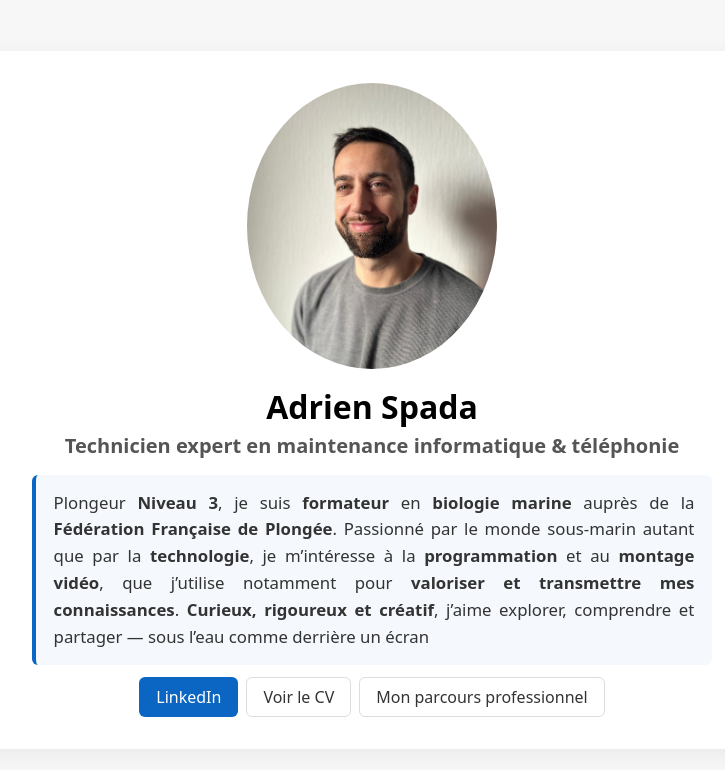
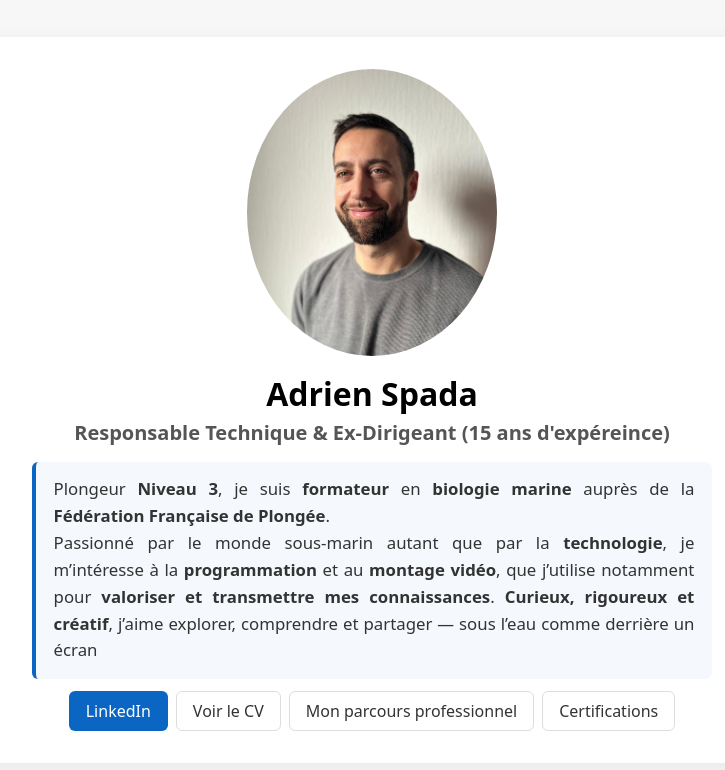
Before and after one commit to adrispada/onlinecv, a plain HTML site: page index.html in a window 1280 px wide. Both pictures are taken after a click on the button "Centres d'intérêts". Shown: the whole page, without its empty margins (268-993 px from the left). Drawn offline with Linux system fonts and the light colour scheme.

Commit message:
Add files via upload

```diff
--- a/index.html
+++ b/index.html
@@ -9,34 +9,21 @@
     <div class="container">
       <img class="avatar" src="adrien_spada.png" alt="Adrien Spada" />
       <h1>Adrien Spada</h1>
-      <h2>Technicien expert en maintenance informatique & téléphonie</h2>
-      <p class="bio">Créateur et dirigeant de I'entreprise SITUX pendant 14 ans, j'ai assuré son développement, de la gestion technique à la stratégie commerciale, en passant par le management de tous les employés. Je suis aujourd'hui à la recherche d'un poste de technicien informatique.</p>
+      <h2>Responsable Technique & Ex-Dirigeant (15 ans d'expéreince)</h2>
+      <p class="bio" aria-live="polite">Passionné d'informatique depuis l'âge de 9 ans, j'ai transformé cette
+vocation en une réussite entrepreneuriale concrète : la création, le
+développement (470 k€ de CA, 5 salariés) et la cession réussie de mon
+entreprise de services numériques.<br> <br>Expert polyvalent (systèmes Linux,
+réseaux, hardware), je souhaite aujourd'hui mettre mon leadership et
+mon sens du résultat au service d'un nouveau défi collectif.
+</p>
       <div class="actions">
         <a class="btn linkedin" href="https://www.linkedin.com/in/adrienspada" target="_blank" rel="noopener noreferrer">LinkedIn</a>
         <a class="btn secondary" href="CV_Adrien_Spada.pdf" target="_blank" rel="noopener noreferrer">Voir le CV</a>
         <a class="btn secondary" id="toggleBio" href="#" role="button">Centres d'intérêts</a>
+        <a class="btn secondary" href="https://www.coursera.org/account/accomplishments/professional-cert/OIUOBPLSZBON" target="_blank" rel="noopener noreferrer">Certifications</a>
       </div>
     </div>
-    <script>
-      (function(){
-        const bioEl = document.querySelector('.bio');
-        const btn = document.getElementById('toggleBio');
-        if (!bioEl || !btn) return;
-        const original = bioEl.innerHTML.trim();
-        const interests = `Plongeur <strong>Niveau 3</strong>, je suis <strong>formateur</strong> en <strong>biologie marine</strong> auprès de la <strong>Fédération Française de Plongée</strong>. Passionné par le monde sous-marin autant que par la <strong>technologie</strong>, je m’intéresse à la <strong>programmation</strong> et au <strong>montage vidéo</strong>, que j’utilise notamment pour <strong>valoriser et transmettre mes connaissances</strong>. <strong>Curieux, rigoureux et créatif</strong>, j’aime explorer, comprendre et partager — sous l’eau comme derrière un écran`;
-        btn.addEventListener('click', function(e){
-          e.preventDefault();
-          if (btn.dataset.state === 'interests') {
-            bioEl.innerHTML = original;
-            btn.textContent = "Centres d'intérêts";
-            btn.dataset.state = '';
-          } else {
-            bioEl.innerHTML = interests;
-            btn.textContent = "Mon parcours professionnel";
-            btn.dataset.state = 'interests';
-          }
-        });
-      })();
-    </script>
+    <script src="script.js"></script>
   </body>
 </html>
--- /dev/null
+++ b/script.js
@@ -0,0 +1,19 @@
+(function () {
+  const bioEl = document.querySelector('.bio');
+  const btn = document.getElementById('toggleBio');
+  if (!bioEl || !btn) return;
+  const original = bioEl.innerHTML.trim();
+  const interests = `Plongeur <strong>Niveau 3</strong>, je suis <strong>formateur</strong> en <strong>biologie marine</strong> auprès de la <strong>Fédération Française de Plongée</strong>.<br> Passionné par le monde sous-marin autant que par la <strong>technologie</strong>, je m’intéresse à la <strong>programmation</strong> et au <strong>montage vidéo</strong>, que j’utilise notamment pour <strong>valoriser et transmettre mes connaissances</strong>. <strong>Curieux, rigoureux et créatif</strong>, j’aime explorer, comprendre et partager — sous l’eau comme derrière un écran`;
+  btn.addEventListener('click', function (e) {
+    e.preventDefault();
+    if (btn.dataset.state === 'interests') {
+      bioEl.innerHTML = original;
+      btn.textContent = "Centres d'intérêts";
+      btn.dataset.state = '';
+    } else {
+      bioEl.innerHTML = interests;
+      btn.textContent = 'Mon parcours professionnel';
+      btn.dataset.state = 'interests';
+    }
+  });
+})();
```
Also changed, not shown: 1 other file.
